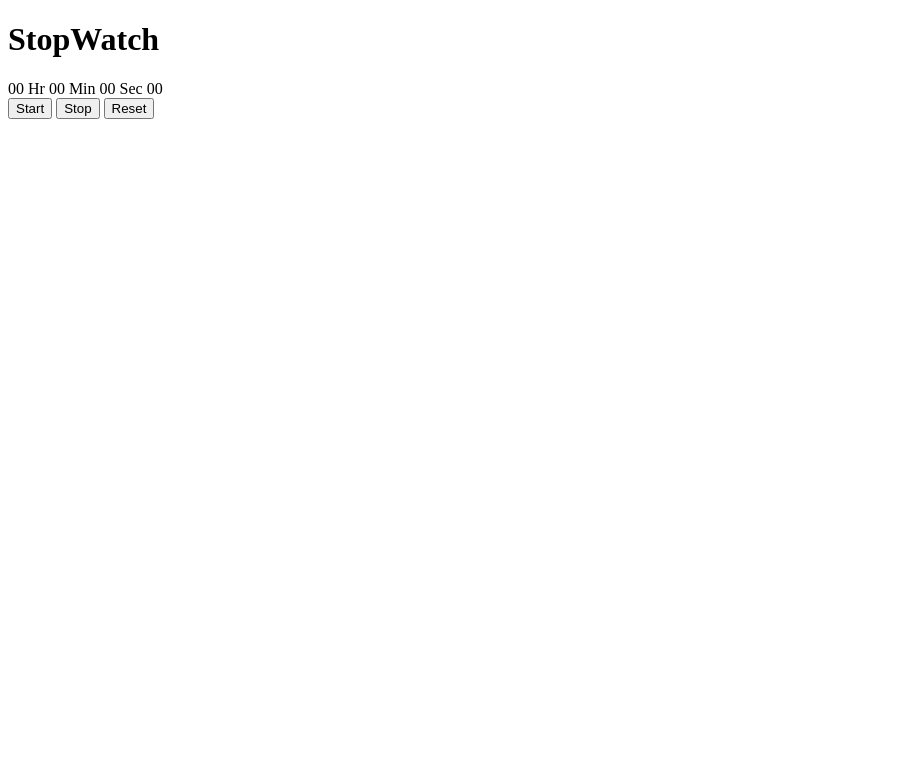
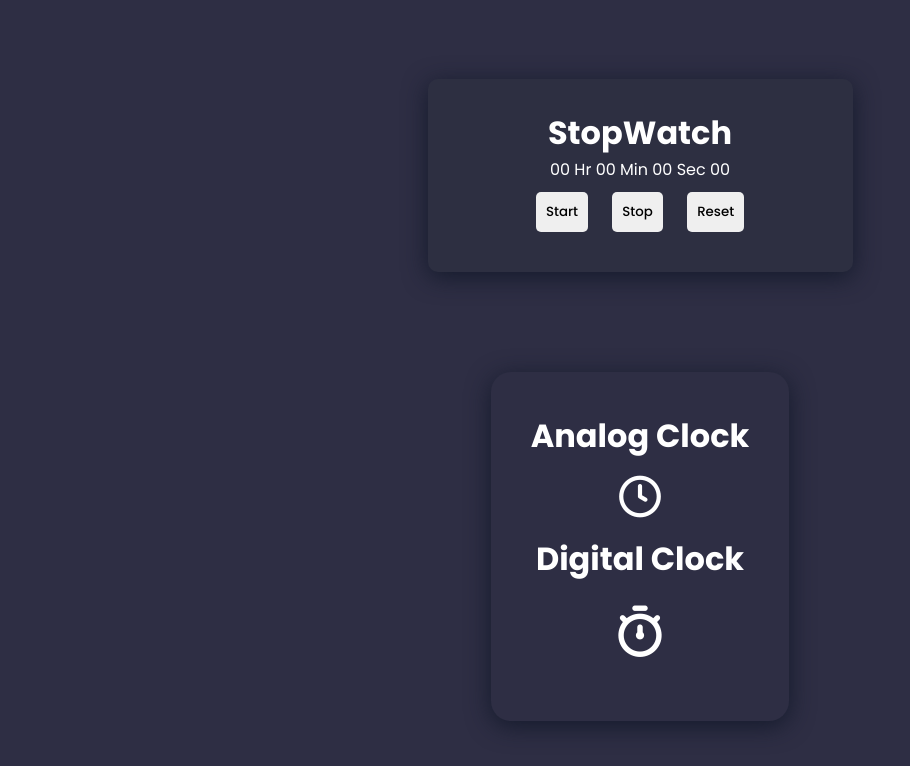
Before and after one commit to JuanFeliciano/Clock-Project-Movtech, a plain HTML site: page src/StopWatch/index.html in a window 1280 px wide. Shown: the whole page, without its empty margins (0-910 px from the left). Drawn offline with nearby package versions, Linux system fonts and the light colour scheme.

Commit message:
fix: finishing the aesthetics of the website

```diff
--- a/src/Analogic/script.js
+++ b/src/Analogic/script.js
@@ -2,6 +2,8 @@ const hourHand = document.querySelector(".hr-hand");
 const minHand = document.querySelector(".min-hand");
 const secHand = document.querySelector(".sec-hand");
 document.querySelector(".href").innerHTML = '<i class="uil uil-clock"></i>';
+document.querySelector(".hrefTwo").innerHTML =
+  '<i class="uil uil-stopwatch"></i>';
 
 function Clock() {
   const time = new Date();
--- a/src/Analogic/style.css
+++ b/src/Analogic/style.css
@@ -8,7 +8,7 @@
 }
 
 body {
-  background: #25252d;
+  background: #2e2e44;
   min-height: 100vh;
   display: flex;
   justify-content: center;
@@ -24,7 +24,7 @@ body {
   justify-content: center;
   align-items: center;
   border-radius: 50%;
-  box-shadow: 0 5px 25px rgba(56, 57, 58, 0.8);
+  box-shadow: 0 5px 25px rgba(14, 21, 37, 0.8);
 }
 
 .analog-clock::before {
@@ -209,16 +209,24 @@ body {
   border-radius: 50%;
   border: 7px solid #2d2f41;
 }
-.linkButton h1 {
-  margin-top: 50px;
+.linkButton {
+  color: white;
+  padding: 40px;
+  border-radius: 20px;
+  box-shadow: 0 5px 25px rgba(14, 21, 37, 0.8);
+  margin-top: 100px;
   display: flex;
   flex-direction: column;
+  justify-content: center;
+  align-items: center;
+}
+
+.href {
+  color: white;
+  font-size: 50px;
+}
+.hrefTwo {
+  display: flex;
+  font-size: 65px;
   color: white;
 }
-.linkButton i {
-  margin-left: 85px;
-  font-size: 50px;
-}
-.href {
-  color: white;
-}
--- a/src/Digital/script.js
+++ b/src/Digital/script.js
@@ -6,6 +6,8 @@ const formatSwitchBtn = document.querySelector(".format-switch-btn");
 const dotMenuBtn = document.querySelector(".dot-menu-btn");
 const dotMenu = document.querySelector(".dot-menu");
 document.querySelector(".href").innerHTML = '<i class="uil uil-clock"></i>';
+document.querySelector(".hrefTwo").innerHTML =
+  '<i class="uil uil-stopwatch"></i>';
 
 formatSwitchBtn.addEventListener("click", () => {
   formatSwitchBtn.classList.toggle("active");
--- a/src/Digital/style.css
+++ b/src/Digital/style.css
@@ -169,10 +169,24 @@ body {
   bottom: 0;
   color: white;
 }
-.linkButton i {
-  margin-left: 85px;
+
+.linkButton {
+  padding: 40px;
+  border-radius: 20px;
+  box-shadow: 0 5px 25px rgba(14, 21, 37, 0.8);
+  margin-top: 100px;
+  display: flex;
+  flex-direction: column;
+  justify-content: center;
+  align-items: center;
+}
+
+.href {
+  color: white;
   font-size: 50px;
 }
-.href {
+.hrefTwo {
+  display: flex;
+  font-size: 65px;
   color: white;
 }
--- a/src/StopWatch/index.html
+++ b/src/StopWatch/index.html
@@ -4,6 +4,10 @@
     <meta charset="UTF-8" />
     <meta name="viewport" content="width=device-width, initial-scale=1.0" />
     <link rel="stylesheet" href="/src/StopWatch/style.css" />
+    <link
+      rel="stylesheet"
+      href="https://unicons.iconscout.com/release/v4.0.8/css/line.css"
+    />
     <title>StopWatch</title>
   </head>
   <body>
@@ -24,6 +28,16 @@
         <button class="btn" id="reset">Reset</button>
       </div>
     </div>
+    <div class="linkButton">
+      <h1>Analog Clock</h1>
+      <a href="http://127.0.0.1:5500/src/Analogic/index.html" class="href"></a>
+
+      <h1>Digital Clock</h1>
+      <a
+        href="http://127.0.0.1:5500/src/Digital/index.html"
+        class="hrefTwo"
+      ></a>
+    </div>
     <script src="/src/StopWatch/script.js"></script>
   </body>
 </html>
--- a/src/StopWatch/script.js
+++ b/src/StopWatch/script.js
@@ -5,6 +5,9 @@ let minutes = document.getElementById("min");
 let seconds = document.getElementById("sec");
 let counts = document.getElementById("count");
 let hours = document.getElementById("hr");
+document.querySelector(".href").innerHTML = '<i class="uil uil-clock"></i>';
+document.querySelector(".hrefTwo").innerHTML =
+  '<i class="uil uil-stopwatch"></i>';
 let hour = 0o0;
 let min = 0o0;
 let sec = 0o0;
--- a/src/StopWatch/style.css
+++ b/src/StopWatch/style.css
@@ -0,0 +1,71 @@
+@import url("https://fonts.googleapis.com/css2?family=Poppins:ital,wght@0,100;0,200;0,300;0,400;0,500;0,600;0,700;0,800;0,900;1,100;1,200;1,300;1,400;1,500;1,600;1,700;1,800;1,900&display=swap");
+
+* {
+  margin: 0;
+  padding: 0;
+  box-sizing: border-box;
+  font-family: "Poppins", sans-serif;
+}
+body {
+  min-height: 100vh;
+  display: flex;
+  justify-content: center;
+  align-items: center;
+  background: #2e2e44;
+  flex-direction: column;
+}
+.container {
+  position: relative;
+  color: #fff;
+  background-color: #2d2f41;
+  width: 425px;
+  padding: 30px 50px;
+  box-shadow: 0 5px 25px rgba(14, 21, 37, 0.8);
+  border-radius: 10px;
+  display: flex;
+  justify-content: center;
+  align-items: center;
+  flex-direction: column;
+}
+#start,
+#stop,
+#reset {
+  margin: 10px;
+  padding: 10px;
+  font-weight: 500;
+  cursor: pointer;
+}
+#start {
+  border: none;
+  border-radius: 5px;
+}
+#stop {
+  border: none;
+  border-radius: 5px;
+}
+#reset {
+  border: none;
+  border-radius: 5px;
+}
+
+.linkButton {
+  color: white;
+  padding: 40px;
+  border-radius: 20px;
+  box-shadow: 0 5px 25px rgba(14, 21, 37, 0.8);
+  margin-top: 100px;
+  display: flex;
+  flex-direction: column;
+  justify-content: center;
+  align-items: center;
+}
+
+.href {
+  color: white;
+  font-size: 50px;
+}
+.hrefTwo {
+  display: flex;
+  font-size: 65px;
+  color: white;
+}
```
Also changed, not shown: src/Analogic/index.html (+6 -0 lines), src/Digital/index.html (+7 -0 lines).
